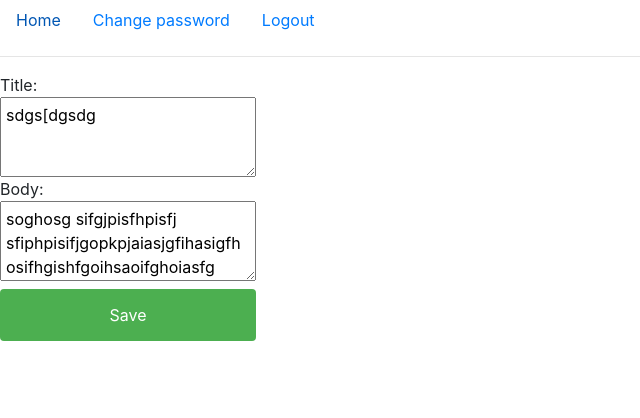
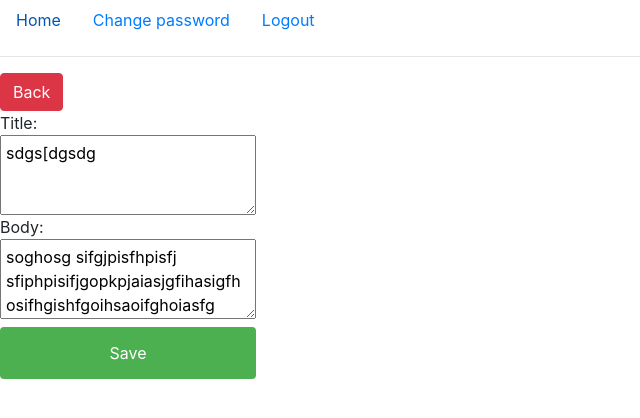
Before and after one commit to rasimatics/Job-Platform-Django, a Django app: page /editpost/7/ in a window 1280 px wide. Shown: the top 418 px of the page, without its empty margins (0-640 px from the left). Run offline with Django 3.2, Linux system fonts and the light colour scheme; the first user in the database is signed in; data comes from the database, SQL or seed files in the repository; some libraries are stand-ins or nearby versions.

Commit message:
Back buttons added

```diff
--- a/post/views.py
+++ b/post/views.py
@@ -56,4 +56,4 @@ def deletepost(request, id):
 @login_required(login_url='/login/')
 def clickOnPost(request, id):
     selected_post = Post.objects.get(id=id)
-    return render(request, "posts/clickPost.html", {'post': selected_post})
+    return render(request, "posts/postDetail.html", {'post': selected_post})
--- a/templates/freelancers/freelancers.html
+++ b/templates/freelancers/freelancers.html
@@ -14,6 +14,7 @@
     </li>
 {% endblock %}
 {% block content %}
+    <a class="btn btn-danger" href={% url 'intro' %}>Back</a>
     <h1>Freelancers</h1>
     <ul>
     	{% for freelancer in freelancers %}
--- a/templates/posts/allposts.html
+++ b/templates/posts/allposts.html
@@ -15,6 +15,7 @@
 <h1>{{ message }}</h1>
 {% endfor %}
 {% endif %} -->
+    <a class="btn btn-danger" href={% url 'intro' %}>Back</a>
     <div class="container">
         <div class="row">
             {% for post in posts %}
--- a/templates/posts/clickPost.html
+++ /dev/null
@@ -1,6 +0,0 @@
-{% extends 'base.html' %}
-{% block content %}
-<h1>{{ post.post_title }}</h1>
-<p>{{ post.post_body }}</p>
-<h4>Author: {{ post.user }}</h4>
-{% endblock %}
--- a/templates/posts/editpost.html
+++ b/templates/posts/editpost.html
@@ -1,13 +1,12 @@
 {% extends 'base.html' %}
 {% block content %}
-
-
-<form method="POST">
-    {% csrf_token %}
-    Title:<textarea  name="title">{{ post.post_title }}</textarea>
-    Body:<textarea  name="body">{{ post.post_body }}</textarea>
-    <input type="submit" id="submit" value="Save">
-
+    <a class="btn btn-danger" href={% url 'post' %}>Back</a>
+    <form method="POST">
+        {% csrf_token %}
+        Title:<textarea  name="title">{{ post.post_title }}</textarea>
+        Body:<textarea  name="body">{{ post.post_body }}</textarea>
+        <input type="submit" id="submit" value="Save">
+    </form>
 <style>
     form{
         display: flex;
@@ -34,5 +33,4 @@
          background-color: #45a049;
     }
 </style>
-
 {% endblock %}
--- a/templates/posts/myposts.html
+++ b/templates/posts/myposts.html
@@ -1,6 +1,7 @@
 {% extends 'base.html' %}
 {% block content %}
 <div class="container">
+<a class="btn btn-danger" href={% url 'post' %}>Back</a>
     <div class="row">
         {% for post in posts %}
         {% if forloop.counter0|divisibleby:4 and not forloop.first %}<div class="w-100"></div>{% endif %}
--- a/templates/posts/new_post.html
+++ b/templates/posts/new_post.html
@@ -1,5 +1,6 @@
 {% extends 'base.html' %}
 {% block content %}
+    <a class="btn btn-danger" href={% url 'post' %}>Back</a>
     <form method="POST">
         {% csrf_token %}
         Title:<input placeholder="Title..." type="text" id="title" name="title">
```
Also changed, not shown: templates/freelancers/freelancerDetail.html (+5 -4 lines), templates/posts/postDetail.html (added, +7 -0 lines), db.sqlite3.
